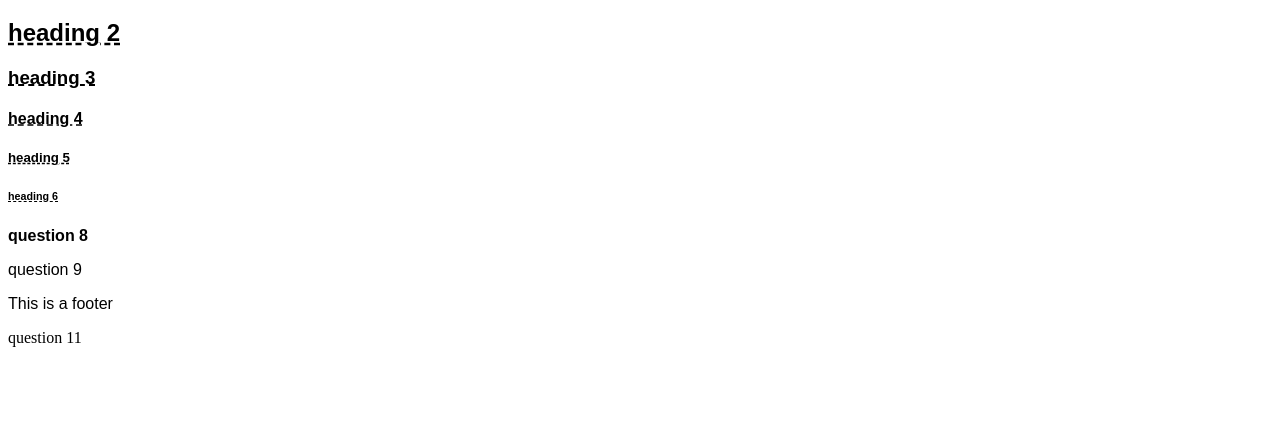
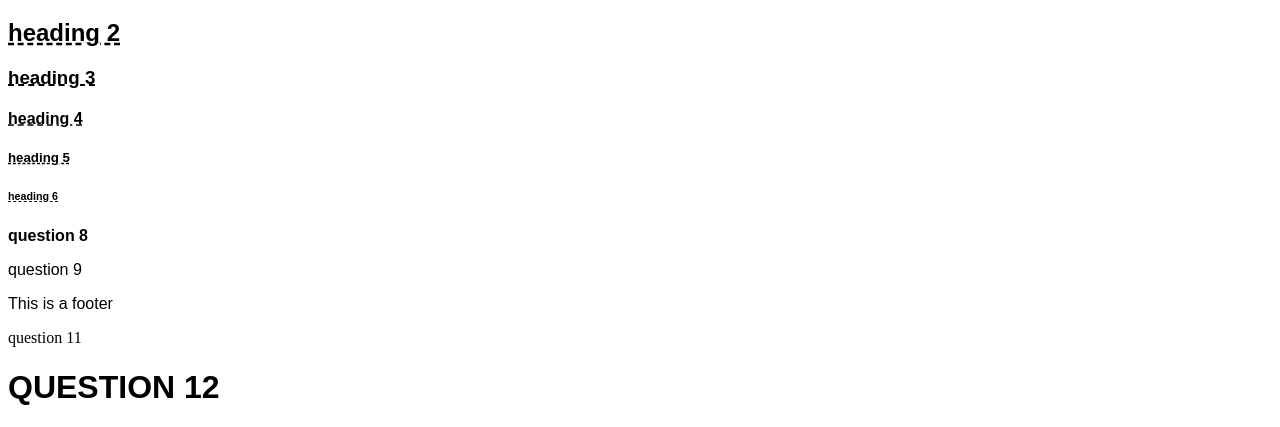
Before and after one commit to dylanmui/lab4, a plain HTML site: page index.html in a window 1280 px wide. Shown: the part 479-906 px from the top of the page. Before the commit the page ends 842 px from the top, so only its background shows below. Drawn offline with Linux system fonts and the light colour scheme.

Commit message:
question 12

```diff
--- a/index.html
+++ b/index.html
@@ -58,5 +58,7 @@
     <footer>This is a footer</footer>
 
     <p class="custom-font">question 11</p>
+
+    <h1 id="id4">question 12</h1>
 </body>
 </html>
--- a/styles.css
+++ b/styles.css
@@ -47,3 +47,7 @@ a{
 .custom-font{
     font-family: 'Times New Roman', serif;
 }
+
+#id4{
+    text-transform: uppercase;
+}
```
